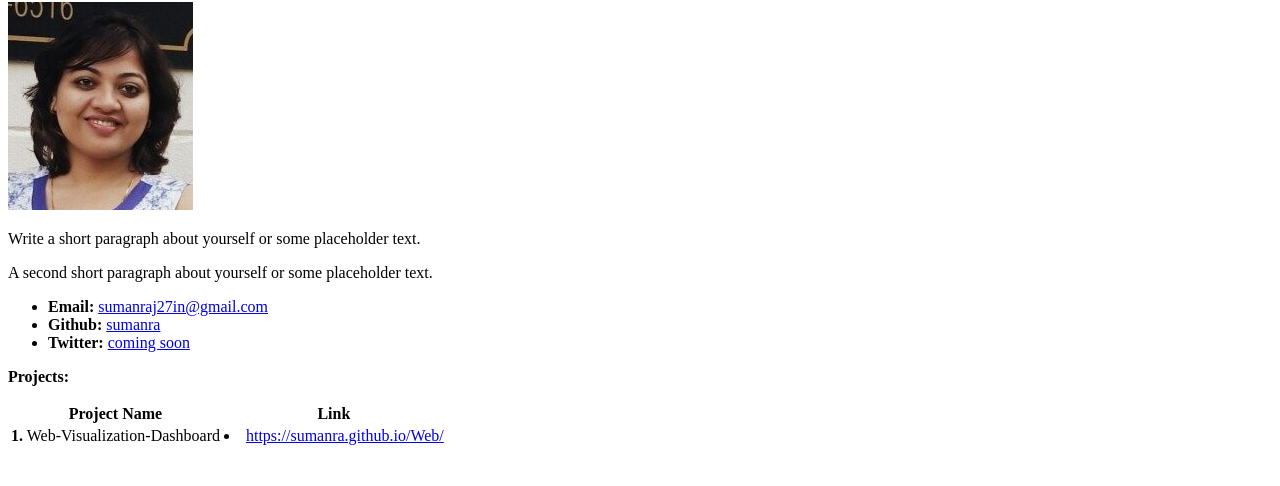
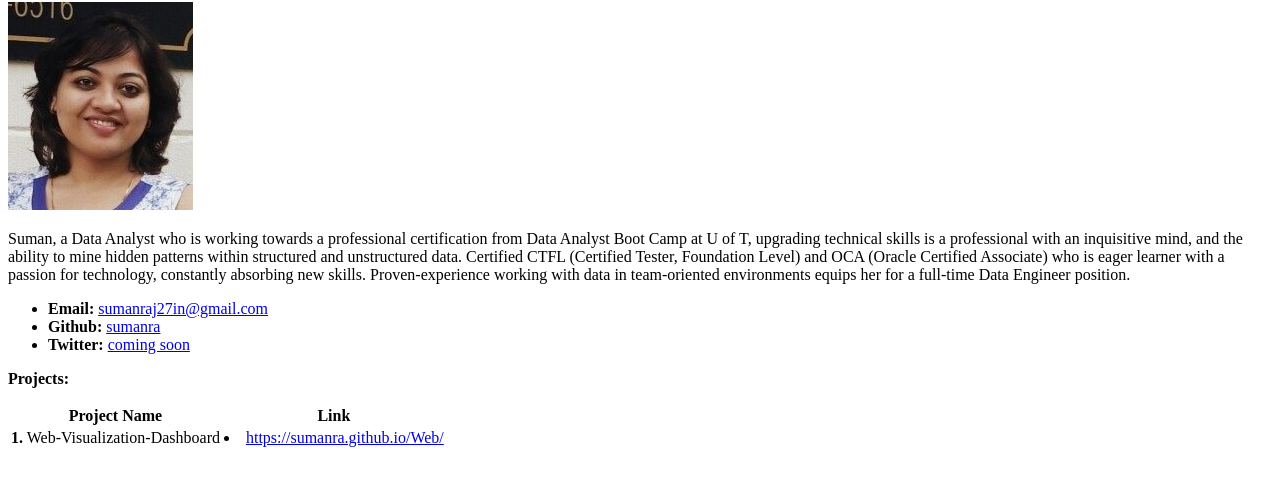
Before and after one commit to sumanra/sumanra.github.io, a plain HTML site: page index.html in a window 1280 px wide. Shown: the part 78-564 px from the top of the page. Drawn offline with Linux system fonts and the light colour scheme.

Commit message:
Changes Done

```diff
--- a/index.html
+++ b/index.html
@@ -11,8 +11,13 @@
 
   <img src="linkdin.jpg" alt="Suman Raj">
 
-  <p>Write a short paragraph about yourself or some placeholder text.</p>
-  <p>A second short paragraph about yourself or some placeholder text.</p>
+  <p>Suman, a Data Analyst who is working towards a professional certification from Data Analyst Boot Camp at U of T,
+     upgrading technical skills is a professional with an inquisitive mind, and the ability to mine hidden patterns
+      within structured and unstructured data. Certified CTFL (Certified Tester, Foundation Level) and
+      OCA (Oracle Certified Associate) who is eager learner with a passion for technology, constantly absorbing
+      new skills. Proven-experience working with data in team-oriented environments equips her for a full-time
+      Data Engineer position.</p>
+
 
   <ul>
     <li><strong>Email:</strong> <a href="#">sumanraj27in@gmail.com</a></li>
```
